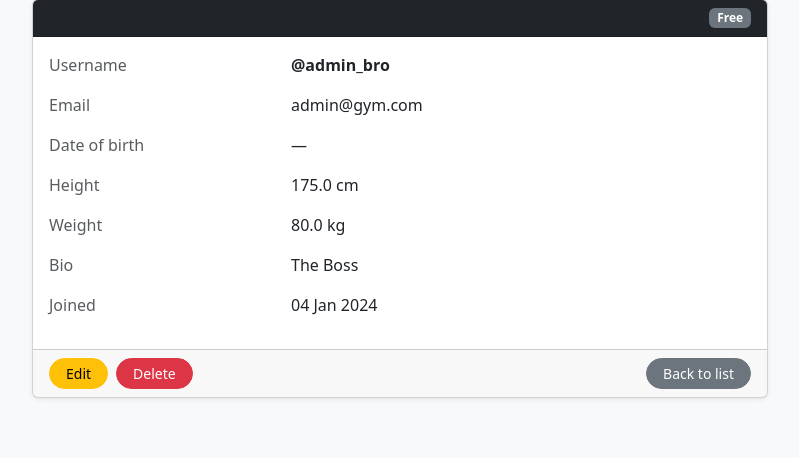
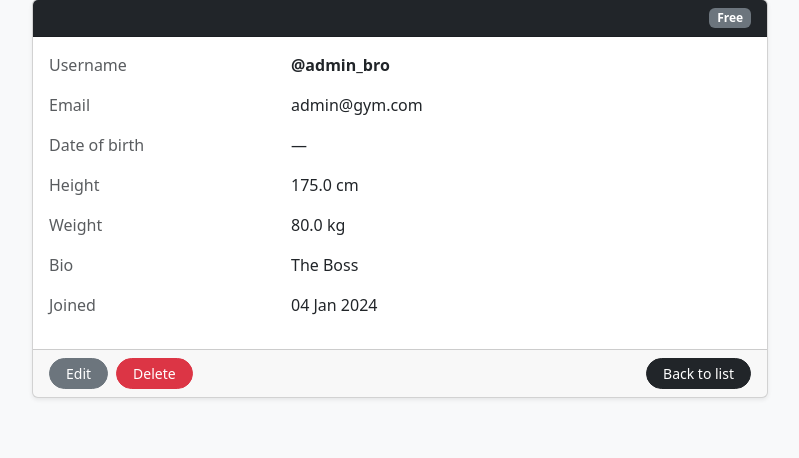
Before and after one commit to MateuszRuszczynski/GymBro, a Django app: page /gymusers/4/ in a window 1280 px wide. Shown: the part 103-561 px from the top of the page, without its empty margins (240-1039 px from the left). Run offline with Django 5.2, Linux system fonts and the light colour scheme; a user stored in the database is signed in; data comes from the database, SQL or seed files in the repository.

Commit message:
feat: change buttons appearence

```diff
--- a/templates/tracker/exercise_detail.html
+++ b/templates/tracker/exercise_detail.html
@@ -31,9 +31,9 @@
           </div>
         </div>
         <div class="card-footer d-flex gap-2">
-          <a href="{% url 'tracker:exercise-update' pk=exercise.pk %}" class="btn btn-primary btn-sm rounded-pill px-3">Edit</a>
+          <a href="{% url 'tracker:exercise-update' pk=exercise.pk %}" class="btn btn-secondary btn-sm rounded-pill px-3">Edit</a>
           <a href="{% url 'tracker:exercise-delete' pk=exercise.pk %}" class="btn btn-danger btn-sm rounded-pill px-3">Delete</a>
-          <a href="{% url 'tracker:exercise-list' %}" class="btn btn-secondary btn-sm ms-auto rounded-pill px-3">Back to
+          <a href="{% url 'tracker:exercise-list' %}" class="btn btn-dark btn-sm ms-auto rounded-pill px-3">Back to
             list</a>
         </div>
       </div>
--- a/templates/tracker/exercise_list.html
+++ b/templates/tracker/exercise_list.html
@@ -77,7 +77,7 @@
             <td>
               <div class="d-flex justify-content-center gap-2">
                 <a href="{% url 'tracker:exercise-update' pk=exercise.pk %}"
-                   class="btn btn-primary btn-sm rounded-pill btn-table- px-3">
+                   class="btn btn-secondary btn-sm rounded-pill btn-table- px-3">
                   Edit
                 </a>
                 <a href="{% url 'tracker:exercise-delete' pk=exercise.pk %}"
--- a/templates/tracker/gymuser_detail.html
+++ b/templates/tracker/gymuser_detail.html
@@ -73,11 +73,11 @@
         <div class="card-footer d-flex gap-2">
           {% if request.user.is_staff %}
             <a href="{% url 'tracker:gym-user-update' pk=gym_user.pk %}"
-               class="btn btn-warning btn-sm rounded-pill px-3">Edit</a>
+               class="btn btn-secondary btn-sm rounded-pill px-3">Edit</a>
             <a href="{% url 'tracker:gym-user-delete' pk=gym_user.pk %}"
                class="btn btn-danger btn-sm rounded-pill px-3">Delete</a>
           {% endif %}
-          <a href="{% url 'tracker:gym-user-list' %}" class="btn btn-secondary btn-sm ms-auto rounded-pill px-3">Back to
+          <a href="{% url 'tracker:gym-user-list' %}" class="btn btn-dark btn-sm ms-auto rounded-pill px-3">Back to
             list</a>
         </div>
       </div>
--- a/templates/tracker/musclegroup_detail.html
+++ b/templates/tracker/musclegroup_detail.html
@@ -17,10 +17,10 @@
         </div>
         <div class="card-footer d-flex gap-2">
           <a href="{% url 'tracker:muscle-group-update' pk=muscle_group.pk %}"
-             class="btn btn-warning btn-sm rounded-pill px-3">Edit</a>
+             class="btn btn-secondary btn-sm rounded-pill px-3">Edit</a>
           <a href="{% url 'tracker:muscle-group-delete' pk=muscle_group.pk %}"
              class="btn btn-danger btn-sm rounded-pill px-3">Delete</a>
-          <a href="{% url 'tracker:muscle-group-list' %}" class="btn btn-secondary btn-sm ms-auto rounded-pill px-3">Back
+          <a href="{% url 'tracker:muscle-group-list' %}" class="btn btn-dark btn-sm ms-auto rounded-pill px-3">Back
             to list</a>
         </div>
       </div>
--- a/templates/tracker/workoutlog_detail.html
+++ b/templates/tracker/workoutlog_detail.html
@@ -38,10 +38,10 @@
         </div>
         <div class="card-footer d-flex gap-2">
           <a href="{% url 'tracker:workout-log-update' pk=workout_log.pk %}"
-             class="btn btn-warning btn-sm rounded-pill px-3">Edit</a>
+             class="btn btn-secondary btn-sm rounded-pill px-3">Edit</a>
           <a href="{% url 'tracker:workout-log-delete' pk=workout_log.pk %}"
              class="btn btn-danger btn-sm rounded-pill px-3">Delete</a>
-          <a href="{% url 'tracker:workout-log-list' %}" class="btn btn-secondary btn-sm ms-auto rounded-pill px-3">Back
+          <a href="{% url 'tracker:workout-log-list' %}" class="btn btn-dark btn-sm ms-auto rounded-pill px-3">Back
             to list</a>
         </div>
       </div>
--- a/templates/tracker/workoutplan_detail.html
+++ b/templates/tracker/workoutplan_detail.html
@@ -42,10 +42,10 @@
         </div>
         <div class="card-footer d-flex gap-2">
           <a href="{% url 'tracker:workout-plan-update' pk=workout_plan.pk %}"
-             class="btn btn-warning btn-sm rounded-pill px-3">Edit</a>
+             class="btn btn-secondary btn-sm rounded-pill px-3">Edit</a>
           <a href="{% url 'tracker:workout-plan-delete' pk=workout_plan.pk %}"
              class="btn btn-danger btn-sm rounded-pill px-3">Delete</a>
-          <a href="{% url 'tracker:workout-plan-list' %}" class="btn btn-secondary btn-sm ms-auto rounded-pill px-3">Back
+          <a href="{% url 'tracker:workout-plan-list' %}" class="btn btn-dark btn-sm ms-auto rounded-pill px-3">Back
             to list</a>
         </div>
       </div>
```
